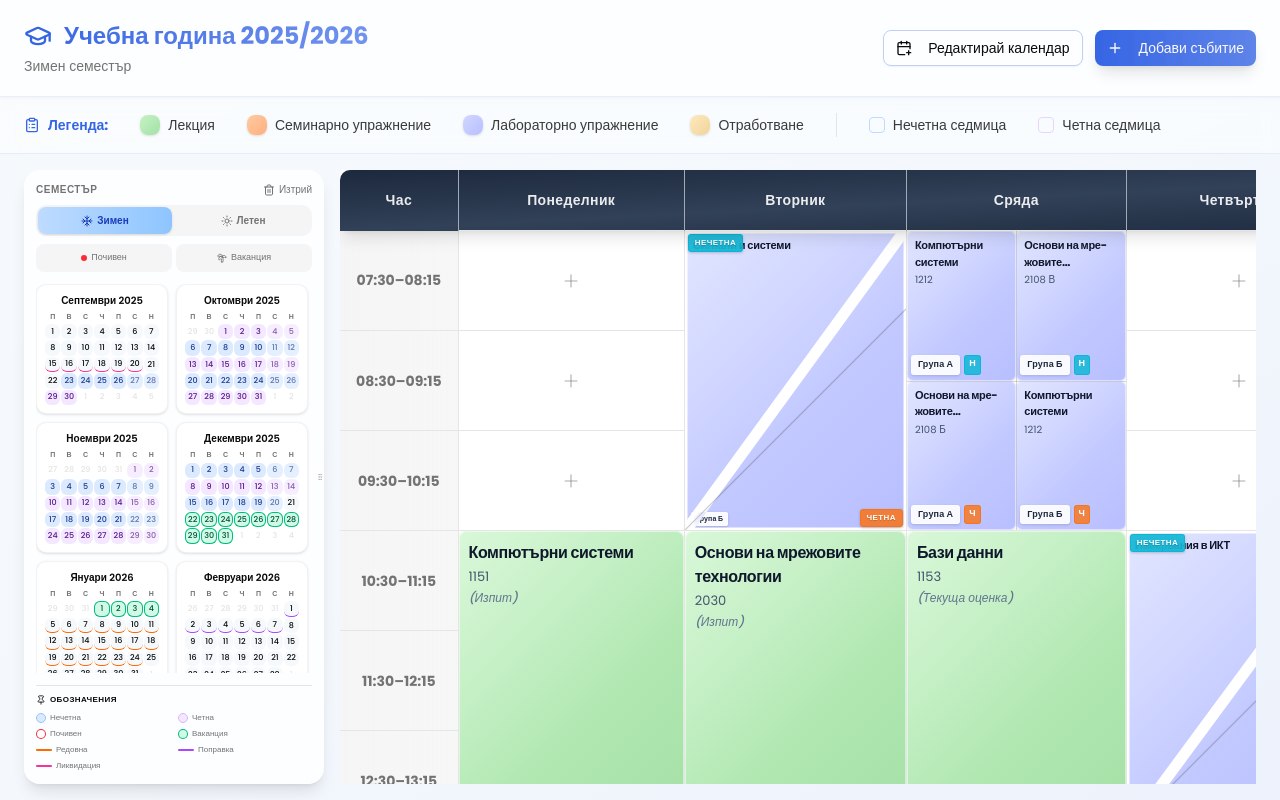
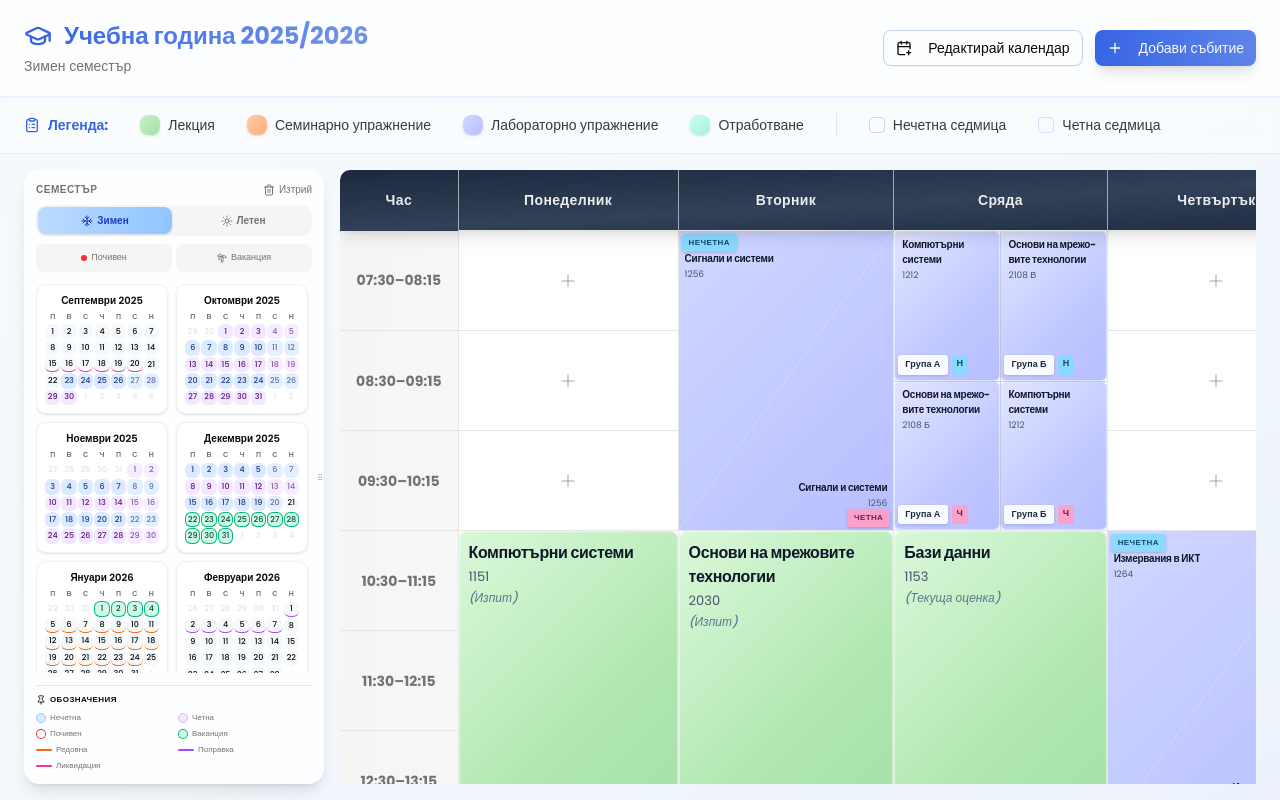
Before and after one commit to MihaCh13/Planner, a Next.js app: page / in a window 1280 px wide. Built offline with nearby package versions, Linux system fonts and the light colour scheme.

Commit message:
update event-block and schedule-cell styles and layout
Add new color palette, fix diagonal layout, improve text visibility, update tags positioning

Co-authored-by: Miha Ch <148248932+MihaCh13@users.noreply.github.com>

```diff
--- a/app/globals.css
+++ b/app/globals.css
@@ -48,9 +48,9 @@
   --lunch: oklch(0.96 0.02 90);
   --lunch-dark: oklch(0.92 0.03 90);
 
-  /* Makeup - Pale Amber/Lavender pastel */
-  --makeup: oklch(0.94 0.06 85);
-  --makeup-dark: oklch(0.88 0.08 85);
+  /* Makeup - Pale Cyan #c7fff1 */
+  --makeup: #c7fff1;
+  --makeup-dark: #a8efe0;
 }
 
 .dark {
@@ -296,6 +296,7 @@
 
 /* =====================================================
    DIAGONAL SPLIT LAYOUT - For Odd/Even Weeks
+   Direction: Bottom-Left to Top-Right (seamless, no border)
    ===================================================== */
 .diagonal-container {
   position: relative;
@@ -305,22 +306,8 @@
   overflow: hidden;
 }
 
-/* Diagonal divider line - Bottom-Left to Top-Right */
-.diagonal-line {
-  position: absolute;
-  top: 0;
-  left: 0;
-  width: 141.42%; /* sqrt(2) * 100% */
-  height: 1px;
-  background: rgba(0, 0, 0, 0.2);
-  transform-origin: 0 0;
-  transform: rotate(-45deg) translateY(-50%);
-  z-index: 10;
-  top: 100%;
-  box-shadow: 0 0 2px rgba(0, 0, 0, 0.1);
-}
-
-/* ODD Week Triangle - Top-Left */
+/* ODD Week Triangle - Top-Left
+   clip-path: polygon(0 0, 100% 0, 100% 0, 0 100%) - covers top-left */
 .diagonal-odd {
   position: absolute;
   top: 0;
@@ -331,7 +318,8 @@
   z-index: 2;
 }
 
-/* EVEN Week Triangle - Bottom-Right */
+/* EVEN Week Triangle - Bottom-Right
+   clip-path: polygon(100% 100%, 0 100%, 100% 100%, 100% 0) - covers bottom-right */
 .diagonal-even {
   position: absolute;
   top: 0;
@@ -344,18 +332,7 @@
 
 .diagonal-event-wrapper {
   position: absolute;
-  top: 2px;
-  left: 2px;
-  right: 2px;
-  bottom: 2px;
-}
-
-.diagonal-odd .diagonal-event-wrapper {
-  clip-path: polygon(0 0, calc(100% - 8px) 0, 0 calc(100% - 8px));
-}
-
-.diagonal-even .diagonal-event-wrapper {
-  clip-path: polygon(100% 8px, 100% 100%, 8px 100%);
+  inset: 0;
 }
 
 .diagonal-empty {
@@ -368,21 +345,30 @@
 .event-block.diagonal {
   height: 100%;
   width: 100%;
-  padding: 4px 6px;
   display: flex;
   flex-direction: column;
   justify-content: flex-start;
+  border-radius: 0;
+  box-shadow: none;
 }
 
+.event-block.diagonal::before {
+  display: none;
+}
+
+/* ODD diagonal - content top-left with padding to avoid badge */
 .diagonal-odd .event-block.diagonal {
   align-items: flex-start;
   text-align: left;
+  padding: 20px 6px 6px 6px; /* Extra top padding for badge */
 }
 
+/* EVEN diagonal - content bottom-right with padding to avoid badge */
 .diagonal-even .event-block.diagonal {
   align-items: flex-end;
   text-align: right;
   justify-content: flex-end;
+  padding: 6px 6px 20px 6px; /* Extra bottom padding for badge */
 }
 
 /* =====================================================
@@ -402,24 +388,24 @@
   box-shadow: 0 1px 3px rgba(0, 0, 0, 0.2);
 }
 
-/* ODD Badge - Cyan/Teal - Top-Left */
+/* ODD Badge - Blue #85daff - Top-Left */
 .week-badge.odd-badge {
   top: 3px;
   left: 3px;
-  background: rgba(6, 182, 212, 0.85);
-  color: #fff;
-  border: 1px solid rgba(6, 182, 212, 0.9);
-  text-shadow: 0 1px 1px rgba(0, 0, 0, 0.2);
+  background: rgba(133, 218, 255, 0.9);
+  color: #0c4a6e;
+  border: 1px solid rgba(133, 218, 255, 1);
+  text-shadow: none;
 }
 
-/* EVEN Badge - Orange/Amber - Bottom-Right */
+/* EVEN Badge - Pink #ff9ec6 - Bottom-Right */
 .week-badge.even-badge {
   bottom: 3px;
   right: 3px;
-  background: rgba(249, 115, 22, 0.85);
-  color: #fff;
-  border: 1px solid rgba(249, 115, 22, 0.9);
-  text-shadow: 0 1px 1px rgba(0, 0, 0, 0.2);
+  background: rgba(255, 158, 198, 0.9);
+  color: #831843;
+  border: 1px solid rgba(255, 158, 198, 1);
+  text-shadow: none;
 }
 
 /* Week indicator badge for grid/compact layouts */
@@ -434,15 +420,15 @@
 }
 
 .week-indicator-badge.odd {
-  background: rgba(6, 182, 212, 0.8);
-  color: #fff;
-  border: 1px solid rgba(6, 182, 212, 0.9);
+  background: rgba(133, 218, 255, 0.9);
+  color: #0c4a6e;
+  border: 1px solid rgba(133, 218, 255, 1);
 }
 
 .week-indicator-badge.even {
-  background: rgba(249, 115, 22, 0.8);
-  color: #fff;
-  border: 1px solid rgba(249, 115, 22, 0.9);
+  background: rgba(255, 158, 198, 0.9);
+  color: #831843;
+  border: 1px solid rgba(255, 158, 198, 1);
 }
 
 .week-indicator-badge.mini {
--- a/components/schedule/event-block.tsx
+++ b/components/schedule/event-block.tsx
@@ -50,13 +50,16 @@ export function EventBlock({
         onClick();
       }}
     >
-      {/* Main content area */}
-      <div className="flex-1 flex flex-col min-h-0 z-10 gap-0.5 overflow-hidden">
-        {/* Subject Name - LARGE & BOLD */}
+      {/* Main content area - Order: Subject Name > Room > Group */}
+      <div className={cn(
+        "flex-1 flex flex-col min-h-0 z-10 gap-0.5 overflow-hidden",
+        isDiagonal && event.week_cycle === 'even' && "justify-end"
+      )}>
+        {/* Subject Name - LARGE & BOLD (Top) */}
         <div className={cn(
           "font-bold text-slate-900 break-words tracking-tight hyphens-auto leading-tight",
           isCompact || isDiagonal
-            ? "text-[11px] line-clamp-2"
+            ? "text-[10px] line-clamp-2"
             : "text-[16px] line-clamp-3"
         )}
         style={{ wordBreak: 'break-word' }}
@@ -64,23 +67,21 @@ export function EventBlock({
           {event.subject_name}
         </div>
 
+        {/* Room Number */}
+        <div className={cn(
+          "font-normal text-slate-600",
+          isCompact || isDiagonal ? "text-[9px]" : "text-[13px]"
+        )}>
+          {event.room || '-'}
+        </div>
+
         {/* For makeup events: show session type */}
         {isMakeup && (
           <div className={cn(
             "font-semibold text-slate-700",
-            isCompact || isDiagonal ? "text-[9px]" : "text-[11px]"
+            isCompact || isDiagonal ? "text-[8px]" : "text-[11px]"
           )}>
             {SUBJECT_TYPE_LABELS[event.subject_type]}
-          </div>
-        )}
-
-        {/* Room Number - normal weight */}
-        {!isDiagonal && (
-          <div className={cn(
-            "font-normal text-slate-600",
-            isCompact ? "text-[10px]" : "text-[13px]"
-          )}>
-            {event.room || '-'}
           </div>
         )}
 
@@ -92,10 +93,11 @@ export function EventBlock({
         )}
       </div>
 
-      {/* TAGS AREA - Bottom row with strict positioning */}
+      {/* TAGS AREA - Bottom row with strict positioning (hidden in diagonal mode) */}
+      {!isDiagonal && (
       <div className={cn(
         "absolute left-1 right-1 flex justify-between items-end pointer-events-none z-20",
-        isDiagonal ? "bottom-0.5" : "bottom-1.5"
+        "bottom-1.5"
       )}>
         {/* LEFT: Subgroup tag or Week Badge */}
         <div className="flex gap-1">
@@ -129,6 +131,7 @@ export function EventBlock({
           )}
         </div>
       </div>
+      )}
     </div>
   );
 }
--- a/components/schedule/schedule-cell.tsx
+++ b/components/schedule/schedule-cell.tsx
@@ -131,10 +131,7 @@ export function ScheduleCell({
         rowSpan={rowSpan}
       >
         <div className="diagonal-container">
-          {/* Diagonal divider line */}
-          <div className="diagonal-line" />
-
-          {/* ODD Week Triangle - Top-Left, clip-path: polygon(0 0, 100% 0, 0 100%) */}
+          {/* ODD Week Triangle - Top-Left */}
           <div className="diagonal-odd">
             {hasOdd ? (
               <div className="diagonal-event-wrapper">
@@ -152,7 +149,7 @@ export function ScheduleCell({
             <div className="week-badge odd-badge">Нечетна</div>
           </div>
 
-          {/* EVEN Week Triangle - Bottom-Right, clip-path: polygon(100% 0, 100% 100%, 0 100%) */}
+          {/* EVEN Week Triangle - Bottom-Right */}
           <div className="diagonal-even">
             {hasEven ? (
               <div className="diagonal-event-wrapper">
```
